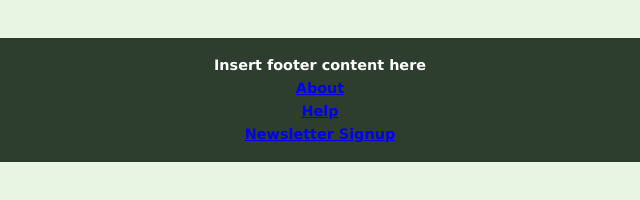
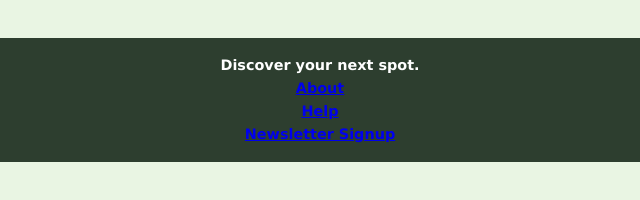
Before and after one commit to cbbrowndog/INST377-Final-Project, a website: page public/homePage.html in a window 1280 px wide. Shown: the part 560-760 px from the top of the page, 320-960 px from the left. Drawn offline with nearby package versions, Linux system fonts and the light colour scheme; no server answers.

Commit message:
Update footer.html

```diff
--- a/public/footer.html
+++ b/public/footer.html
@@ -1,5 +1,5 @@
 <footer class="footer">
-    <p>Insert footer content here</p>
+    <p>Discover your next spot.</p>
 
     <nav id="footerNav">
         <ul>
```
